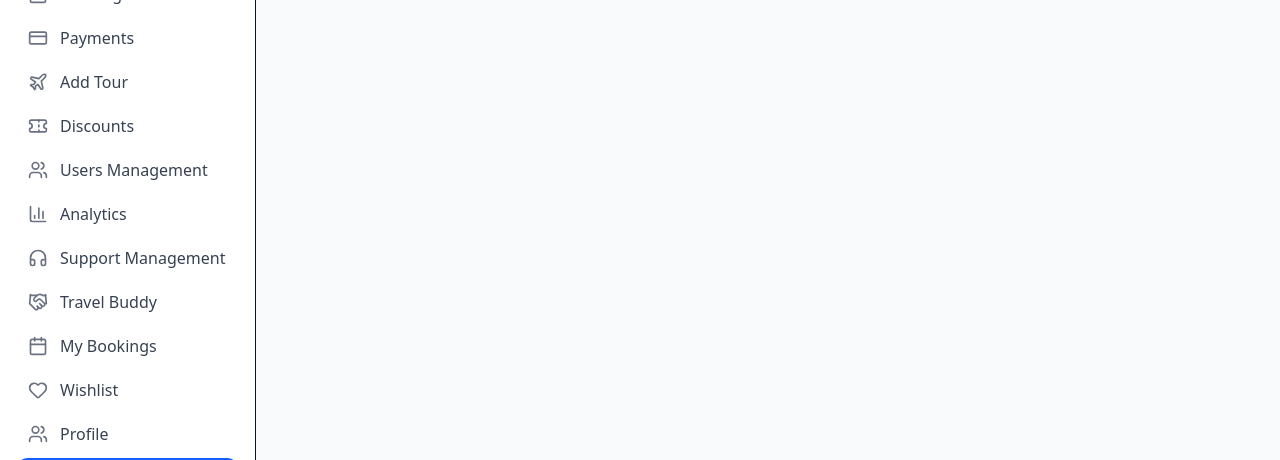
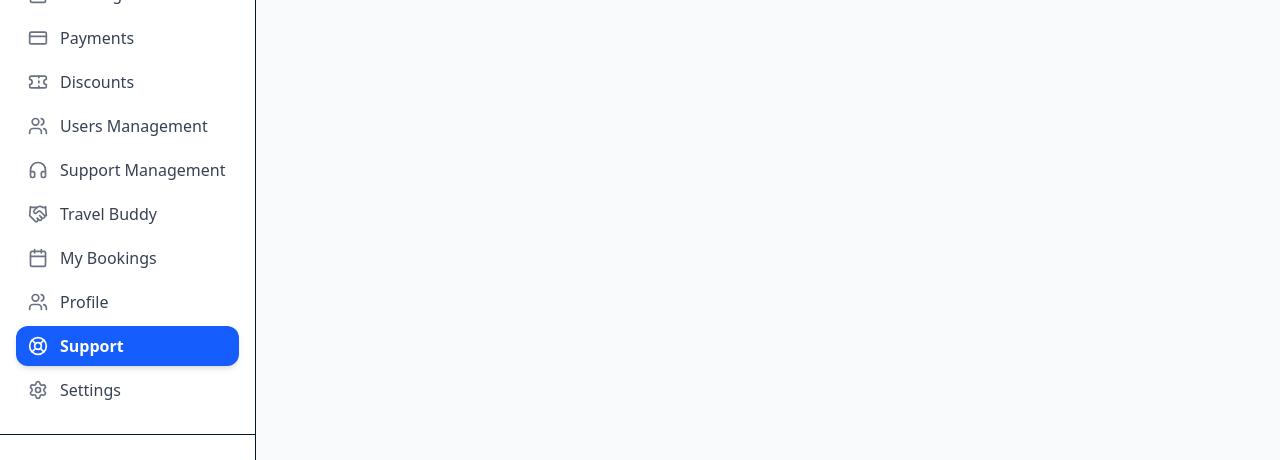
Before and after one commit to rafiq-567/tour-management-system-team-ultimate-coding, a Next.js app: page /dashboard/support in a window 1280 px wide. Shown: the part 266-726 px from the top of the page. Built offline with nearby package versions, Linux system fonts and the light colour scheme; no server answers.

Commit message:
deleted empty routes

```diff
--- a/src/components/layout/Sidebar.jsx
+++ b/src/components/layout/Sidebar.jsx
@@ -33,10 +33,10 @@ const menuItems = [
   { name: "Payments", icon: CreditCard, href: "/dashboard/payments", roles: ["admin", "moderator"] },
 
   // Admin Only
-  { name: "Add Tour", icon: Plane, href: "/dashboard/admin/add-tour", roles: ["admin"] },
+
   { name: "Discounts", icon: Ticket, href: "/dashboard/admin/discounts", roles: ["admin"] },
   { name: "Users Management", icon: Users, href: "/dashboard/admin/users", roles: ["admin"] },
-  { name: "Analytics", icon: BarChart3, href: "/dashboard/admin/analytics", roles: ["admin"] },
+
 
   // 🆕 Admin Support Management
   { name: "Support Management", icon: Headphones, href: "/dashboard/admin/support", roles: ["admin"] },
@@ -44,7 +44,7 @@ const menuItems = [
   // ✅ User Features
   { name: "Travel Buddy", icon: Handshake, href: "/dashboard/user/travel-buddy", roles: ["admin", "moderator", "user"] },
   { name: "My Bookings", icon: Calendar, href: "/dashboard/user/bookings", roles: ["admin", "moderator", "user"] },
-  { name: "Wishlist", icon: Heart, href: "/dashboard/user/wishlist", roles: ["admin", "moderator", "user"] },
+
   { name: "Profile", icon: Users, href: "/dashboard/user/profile", roles: ["admin", "moderator", "user"] },
 
   // 🆕 Add Support for all roles
```
